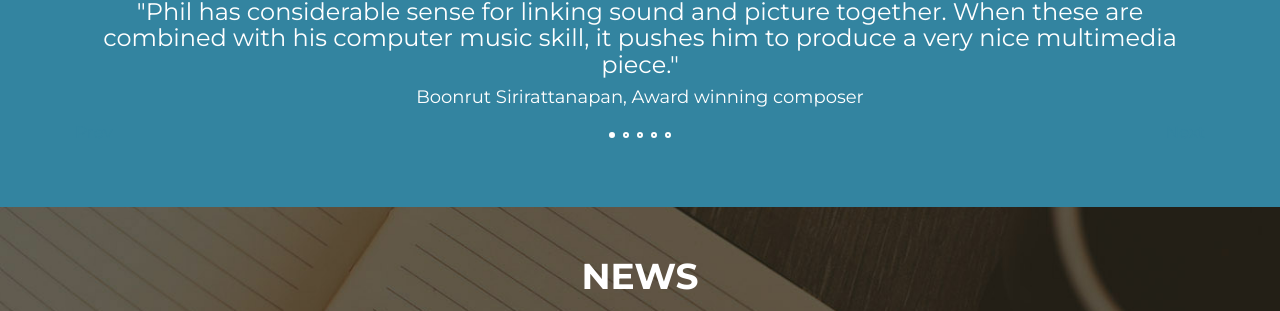
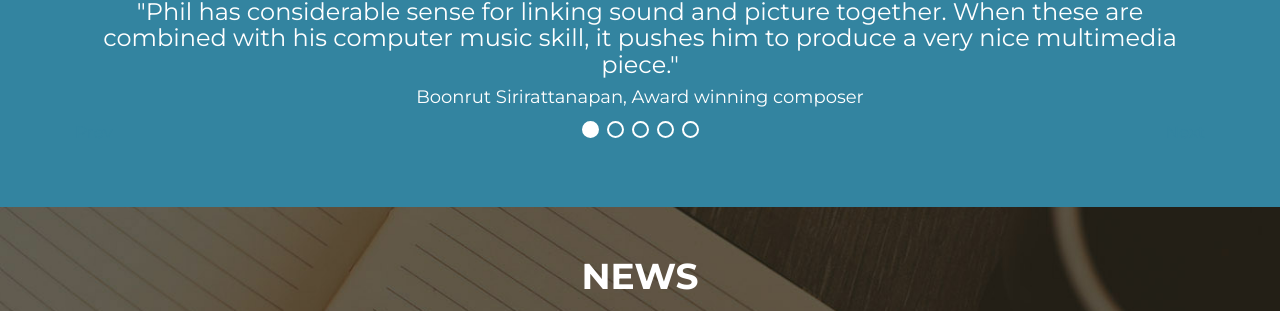
Before and after one commit to phil-wc/phil-wc.github.io, a Jekyll site: the page built from index.html, in a window 1280 px wide. Shown: the part 1519-1830 px from the top of the page. Built offline with Jekyll 4.4.1, drawn with Linux system fonts in a browser that asks for light colours; nearby versions of some CDN libraries.

Commit message:
changed bullet size of unslider plugin

```diff
--- a/assets/css/unslider-dots.css
+++ b/assets/css/unslider-dots.css
@@ -17,11 +17,11 @@
 }
 .unslider-nav ol li {
   display: inline-block;
-  width: 6px;
-  height: 6px;
+  width: 17px;
+  height: 17px;
   margin: 0 4px;
   background: transparent;
-  border-radius: 5px;
+  border-radius: 25px;
   overflow: hidden;
   text-indent: -999em;
   border: 2px solid #fff;
```
